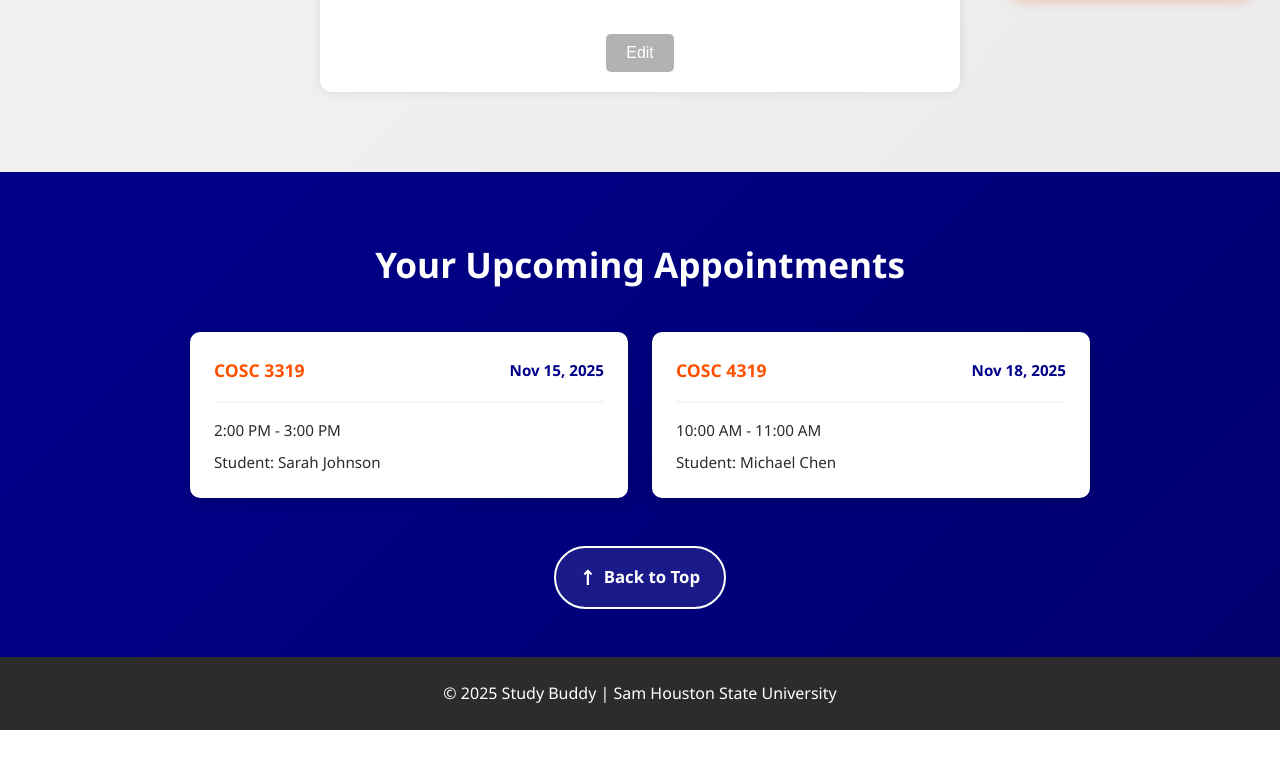
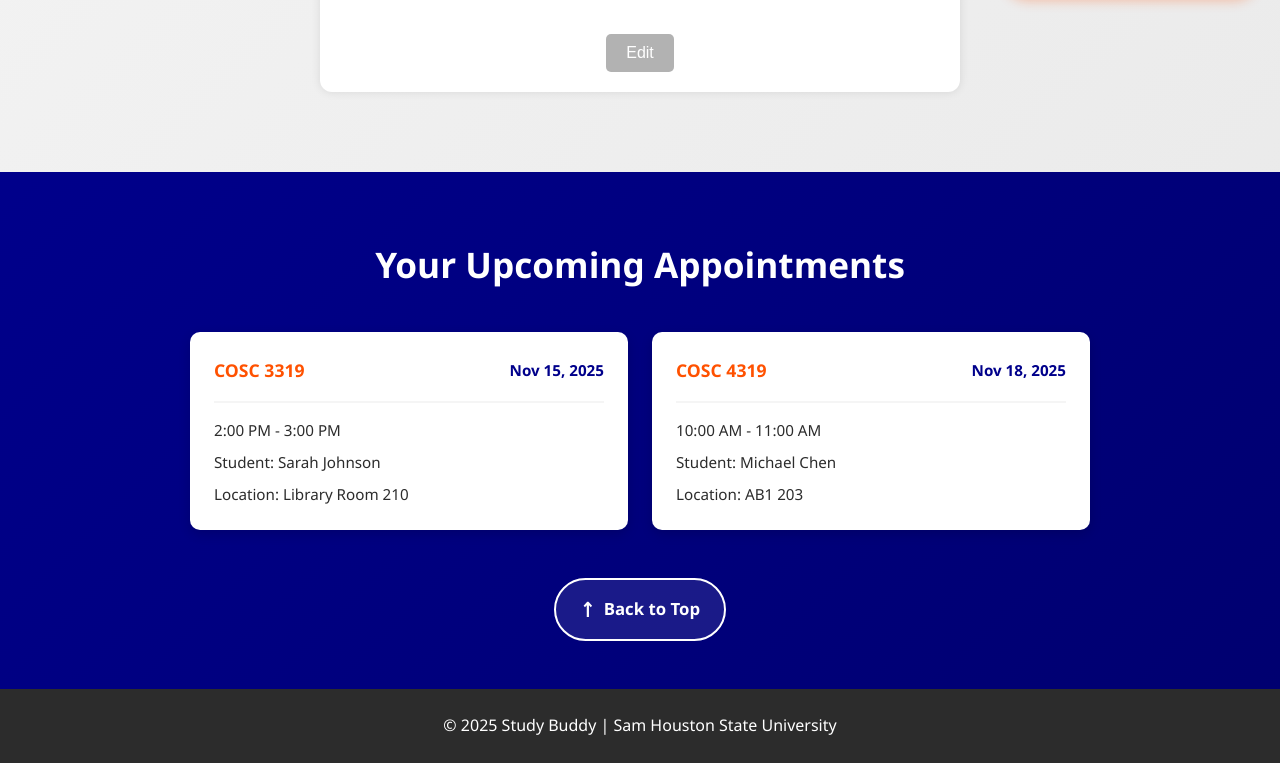
Before and after one commit to yenmiranda/Yenmiranda-SWE, a plain HTML site: page html/Availability.html in a window 1280 px wide. Shown: the part 703-1466 px from the top of the page. Before the commit the page ends 1433 px from the top, so only its background shows below. Drawn offline with Linux system fonts and the light colour scheme.

Commit message:
small changes

```diff
--- a/html/Availability.html
+++ b/html/Availability.html
@@ -105,6 +105,7 @@
             <div class="appointment-details">
               <p class="appointment-time">2:00 PM - 3:00 PM</p>
               <p class="appointment-tutor">Student: Sarah Johnson</p>
+              <p class="appointment-location"> Location: Library Room 210</p>
             </div>
           </div>
 
@@ -117,6 +118,7 @@
             <div class="appointment-details">
               <p class="appointment-time">10:00 AM - 11:00 AM</p>
               <p class="appointment-tutor">Student: Michael Chen</p>
+              <p class="appointment-location"> Location: AB1 203</p>
             </div>
           </div>
 
```
